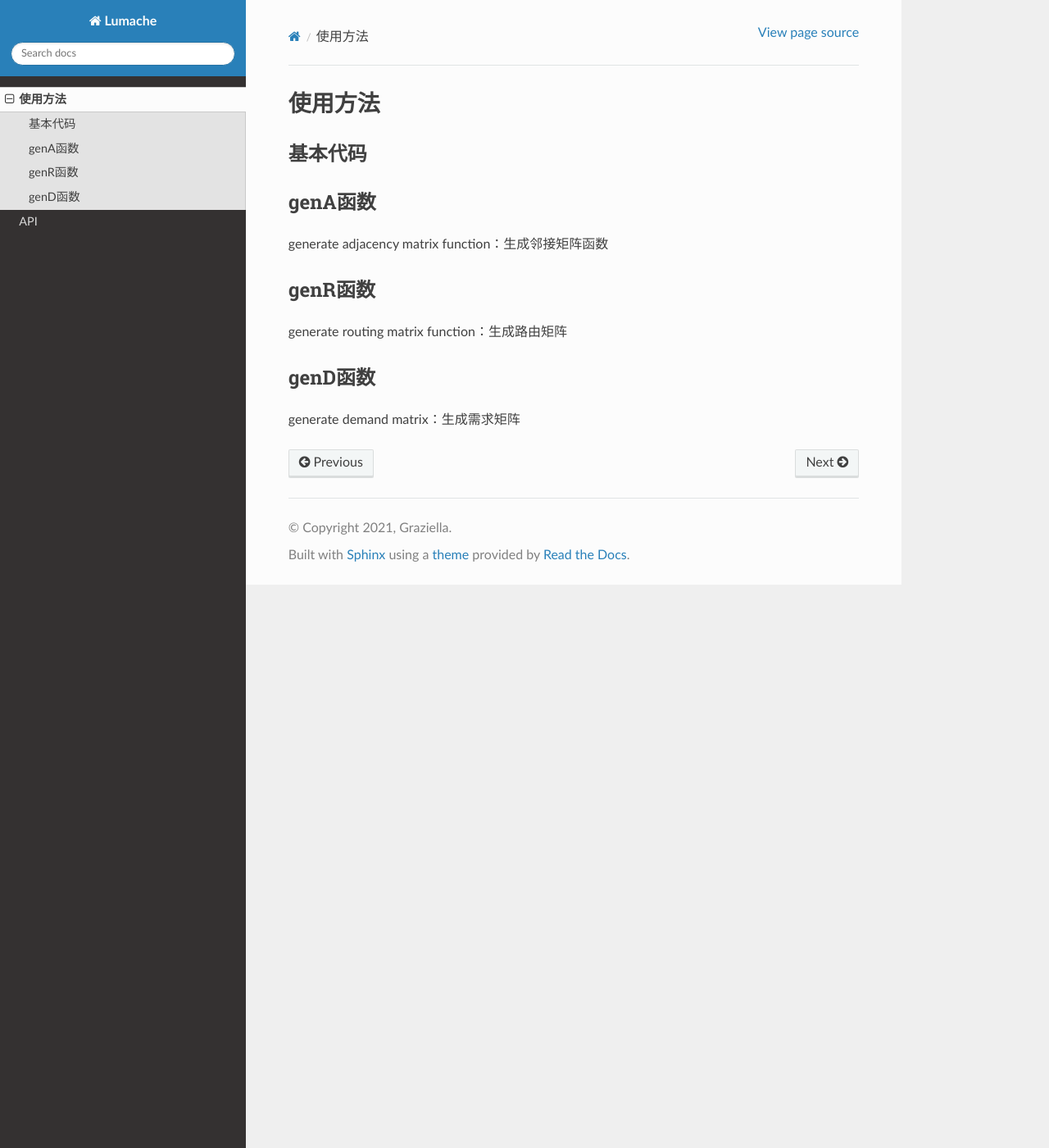
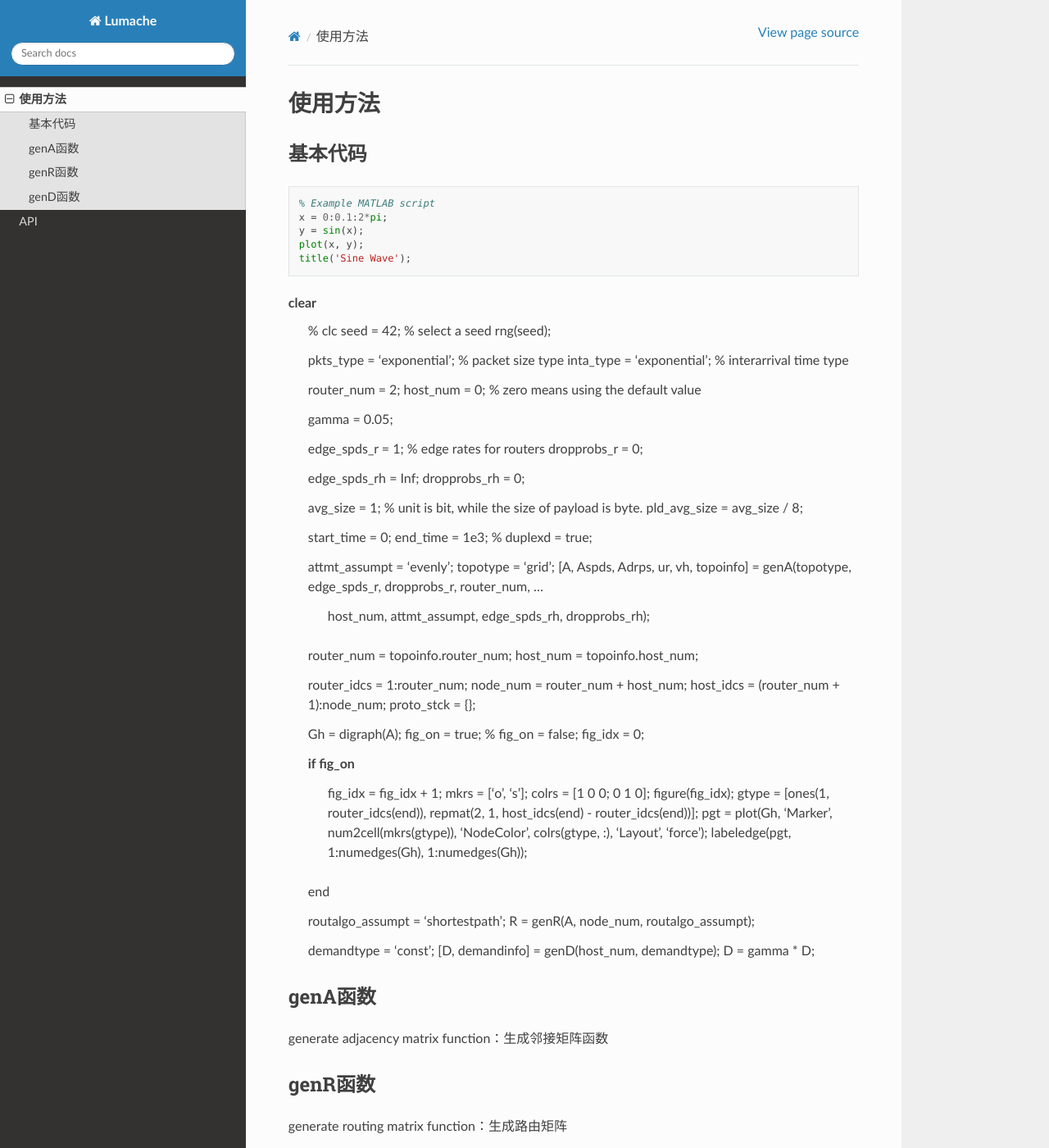
Before and after one commit to yveschris/discrete-event-solver-docs, a Sphinx documentation site: the page built from docs/source/usage.rst, in a window 1280 px wide and 1400 px high. Shown: the whole window at 82% size. Built offline with Sphinx 7.4.7 and the Read the Docs theme 3.1.0, drawn with Linux system fonts in a browser that asks for light colours.

Commit message:
Update usage.rst

```diff
--- a/docs/source/usage.rst
+++ b/docs/source/usage.rst
@@ -10,7 +10,15 @@
 ------------
 
 .. code-block:: matlab
-   clear
+
+    % Example MATLAB script
+    x = 0:0.1:2*pi;
+    y = sin(x);
+    plot(x, y);
+    title('Sine Wave');
+
+
+clear
    % clc
    seed = 42;  % select a seed
    rng(seed);
```
